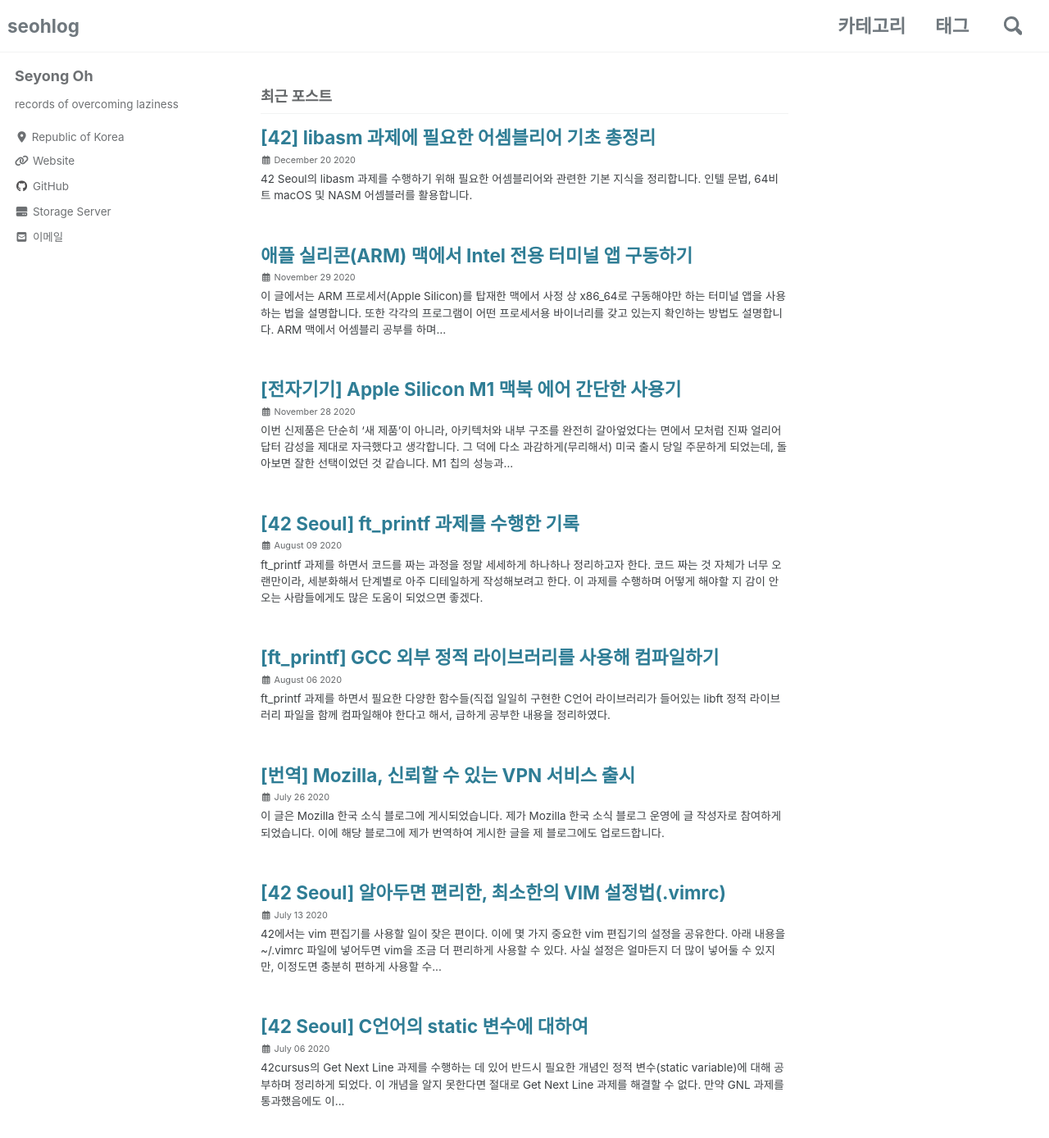
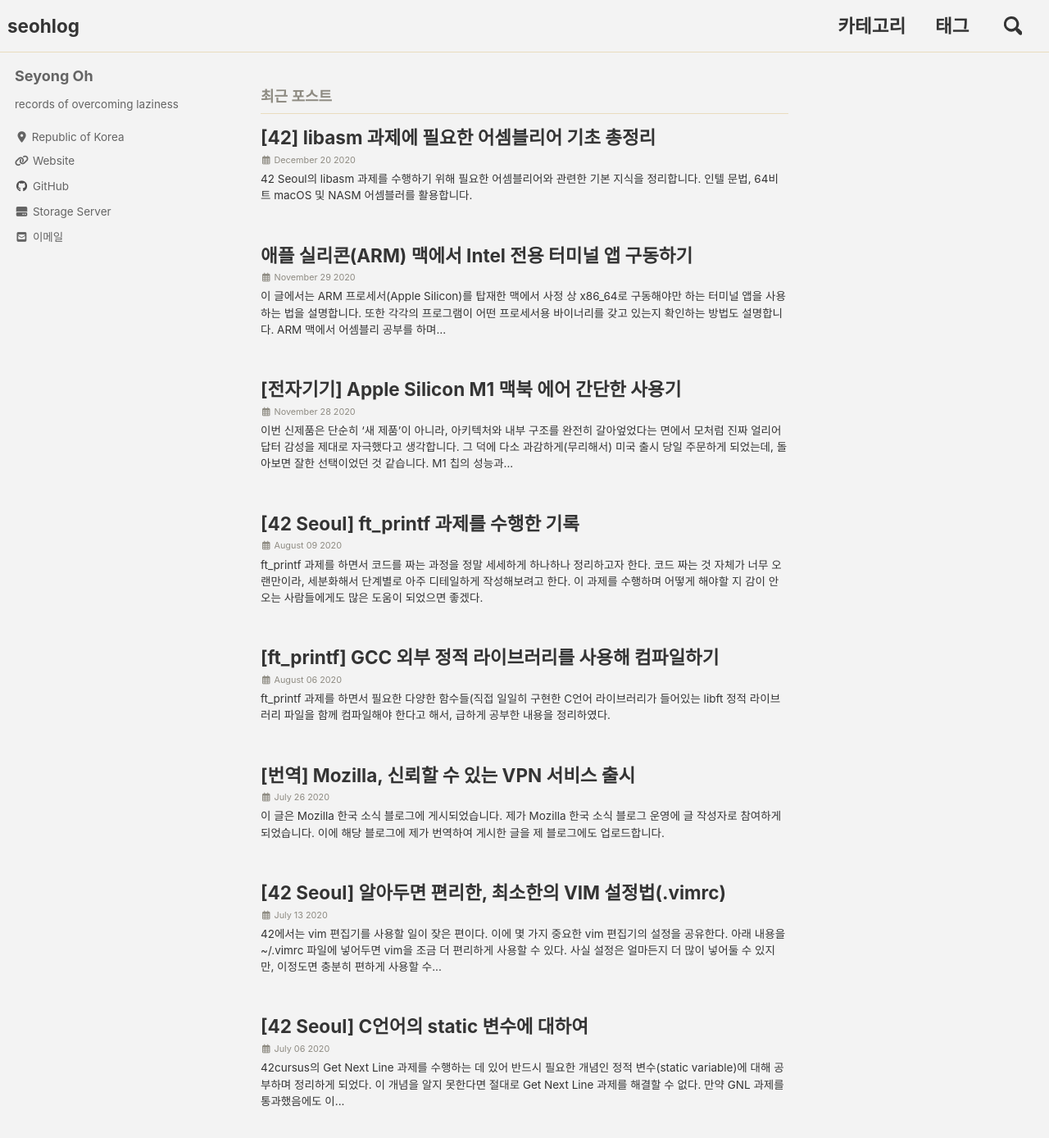
Before and after one commit to ohseyong/ohseyong.github.io, a Jekyll site: the page built from index.html, in a window 1280 px wide and 1400 px high. Shown: the top 1388 px of the window at 82% size. Built offline with Jekyll 4.4.1, drawn with Linux system fonts in a browser that asks for light colours; cached includes are drawn as plain includes; nearby versions of some CDN libraries; the list of posts is cut into pages by our own code.

Commit message:
Update _config.yml

```diff
--- a/_config.yml
+++ b/_config.yml
@@ -13,7 +13,7 @@
 remote_theme : mmistakes/minimal-mistakes
 # theme                  : "minimal-mistakes-jekyll"
 # remote_theme           : "mmistakes/minimal-mistakes"
-minimal_mistakes_skin    : "default" # "air", "aqua", "contrast", "dark", "dirt", "neon", "mint", "plum", "sunrise"
+minimal_mistakes_skin    : "dirt" # "default" # "air", "aqua", "contrast", "dark", "dirt", "neon", "mint", "plum", "sunrise"
 
 # 참고하자. https://honbabzone.com/jekyll/start-gitHubBlog/
 
```
